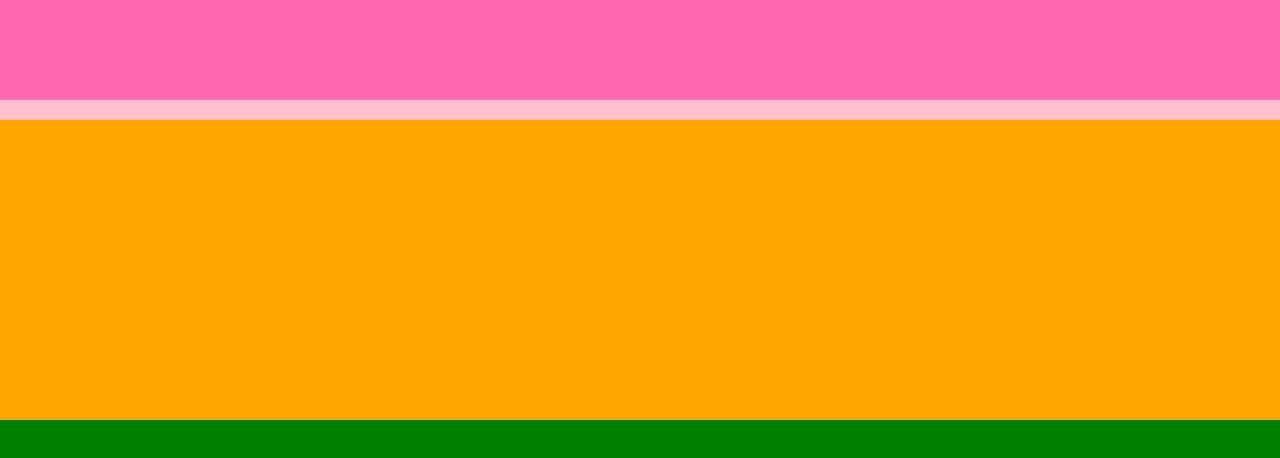
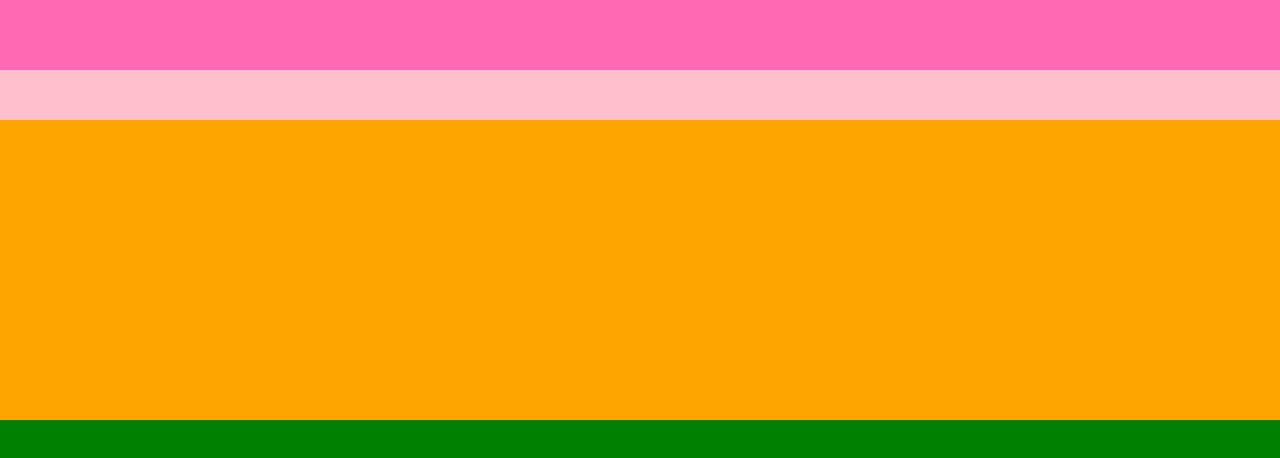
Before and after one commit to TKbergamot/1-4, a plain HTML site: page caravan/index.html in a window 1280 px wide. Shown: the top 458 px of the page. Drawn offline with Linux system fonts and the light colour scheme.

Commit message:
[Fix] ヘッダー子要素の高さを修正

```diff
--- a/caravan/style.css
+++ b/caravan/style.css
@@ -14,13 +14,13 @@
 
 .header-top {
 	width: 100%;
-	height: 100px;
+	height: 70px;
 	background-color: hotpink;
 }
 
 .header-bottom {
 	width: 100%;
-	height: 100px;
+	height: 50px;
 	background-color: pink;
 }
 
```
